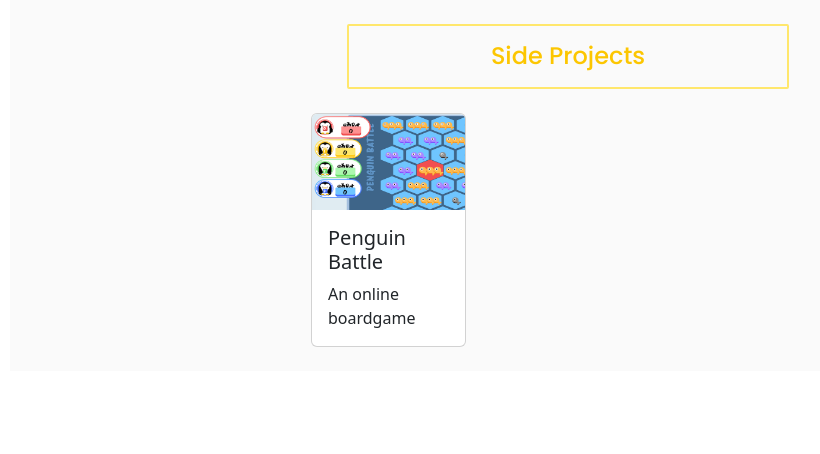
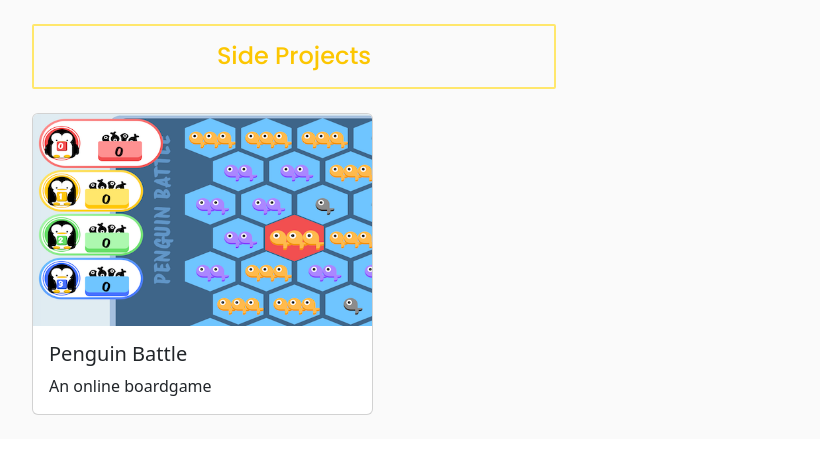
Before and after one commit to yuhueilee/wendyfolio, a React (Create React App) app: page / in a window 1280 px wide. Shown: the top 454 px of the page, without its empty margins (72-892 px from the left). Built offline with nearby package versions, Linux system fonts and the light colour scheme.

Commit message:
Add style to bootstrap container

```diff
--- a/src/components/project/index.scss
+++ b/src/components/project/index.scss
@@ -1,9 +1,11 @@
 @import "./../../index.scss";
 @import "./../../../node_modules/bootstrap/scss/mixins";
 
-.layout {
-    @include flex(column);
+/* Overwrites the bootstrap style */
+.container {
     background-color: $colorGreyPrimary50;
+    margin: 0;
+    max-width: 100%;
 }
 
 .title {
@@ -20,7 +22,7 @@
 
 /* Margin setup based on breakpoints */
 @include media-breakpoint-down(lg) {
-    .layout {
+    .container {
         padding: 24px;
     }
     .title {
@@ -29,7 +31,7 @@
 }
 
 @include media-breakpoint-up(lg) {
-    .layout {
+    .container {
         padding: 24px 104px;
     }
     .title {
--- a/src/components/project/index.tsx
+++ b/src/components/project/index.tsx
@@ -9,7 +9,6 @@ const Project = () => {
         <Container>
             <Row>
                 <Col>
-                    <div className="layout">
                     <h2 className="title">Side Projects</h2>
                     {CardItem([
                         {
@@ -20,7 +19,6 @@ const Project = () => {
                             description: "An online boardgame",
                         },
                     ])}
-                    </div>
                 </Col>
             </Row>
         </Container>
```
Lines whose indentation alone changed are shown as unchanged.
